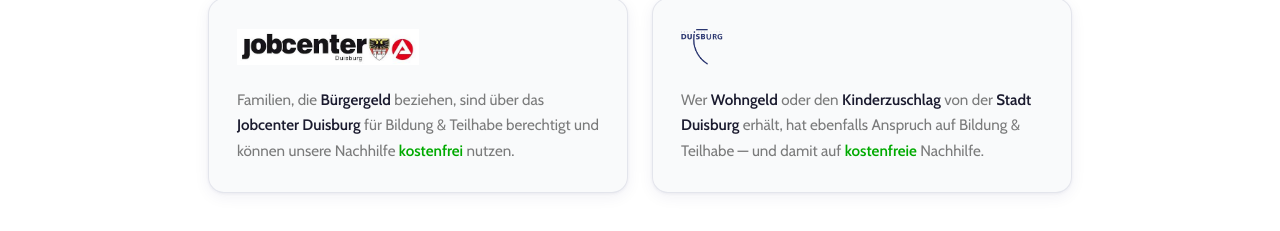
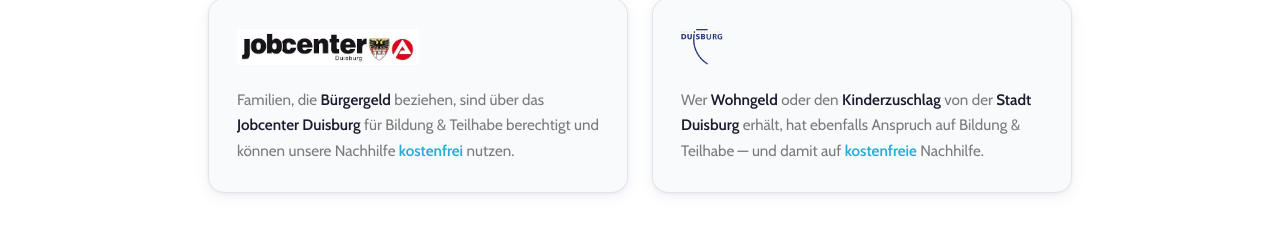
Before and after one commit to Kaanix1907/nachhilfe-aber-richtig-website, a Next.js app: page / in a window 1280 px wide. Shown: the part 1797-2028 px from the top of the page. Built offline with nearby package versions, Linux system fonts and the light colour scheme; a web font is replaced by a local one.

Commit message:
kostenfrei: Farbe auf Primary-Cyan geändert

```diff
--- a/src/components/BildungTeilhabe.tsx
+++ b/src/components/BildungTeilhabe.tsx
@@ -47,7 +47,7 @@
               Familien, die <strong className="text-dark font-semibold">Bürgergeld</strong> beziehen,
               sind über das <strong className="text-dark font-semibold">Jobcenter Duisburg</strong> für
               Bildung &amp; Teilhabe berechtigt und können unsere Nachhilfe{" "}
-              <strong className="font-semibold" style={{ color: "#00aa00" }}>kostenfrei</strong> nutzen.
+              <strong className="font-semibold" style={{ color: "#25abd6" }}>kostenfrei</strong> nutzen.
             </p>
           </div>
 
@@ -75,7 +75,7 @@
               <strong className="text-dark font-semibold">Kinderzuschlag</strong> von der{" "}
               <strong className="text-dark font-semibold">Stadt Duisburg</strong> erhält,
               hat ebenfalls Anspruch auf Bildung &amp; Teilhabe — und damit auf{" "}
-              <strong className="font-semibold" style={{ color: "#00aa00" }}>kostenfreie</strong> Nachhilfe.
+              <strong className="font-semibold" style={{ color: "#25abd6" }}>kostenfreie</strong> Nachhilfe.
             </p>
           </div>
 
```
